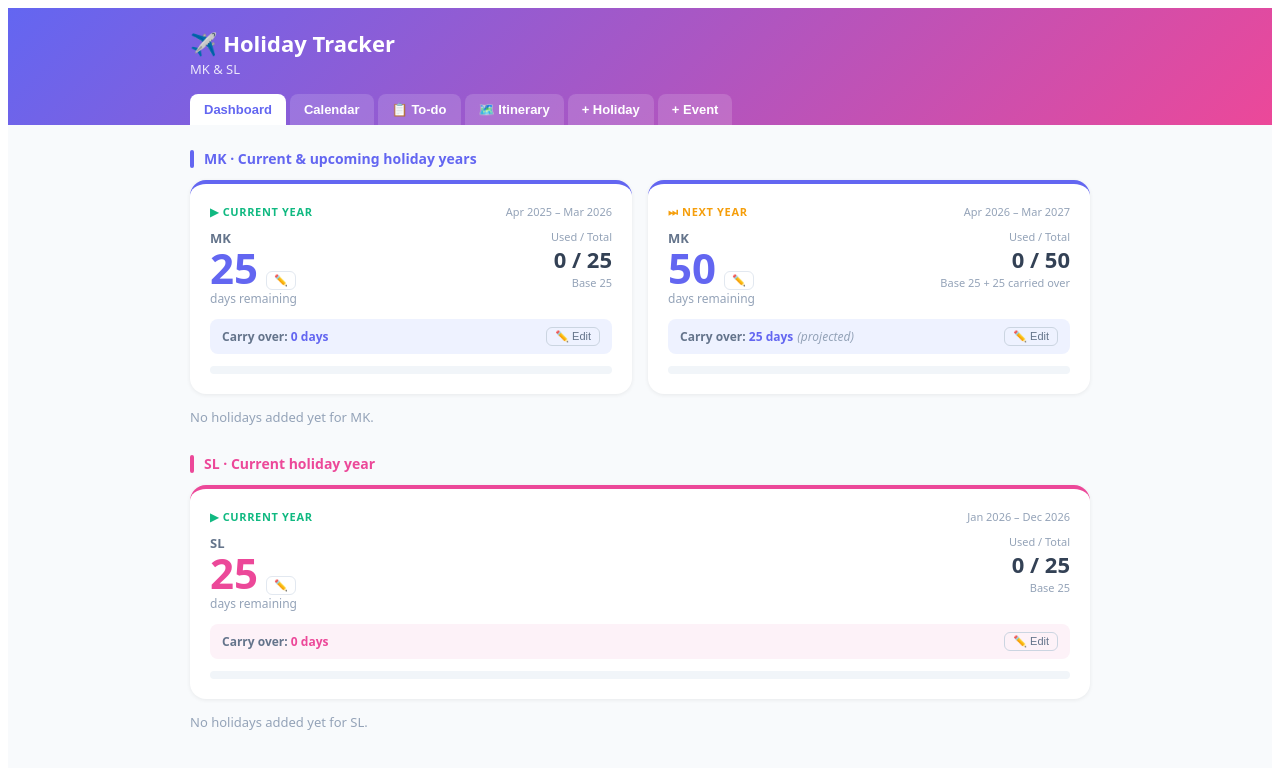
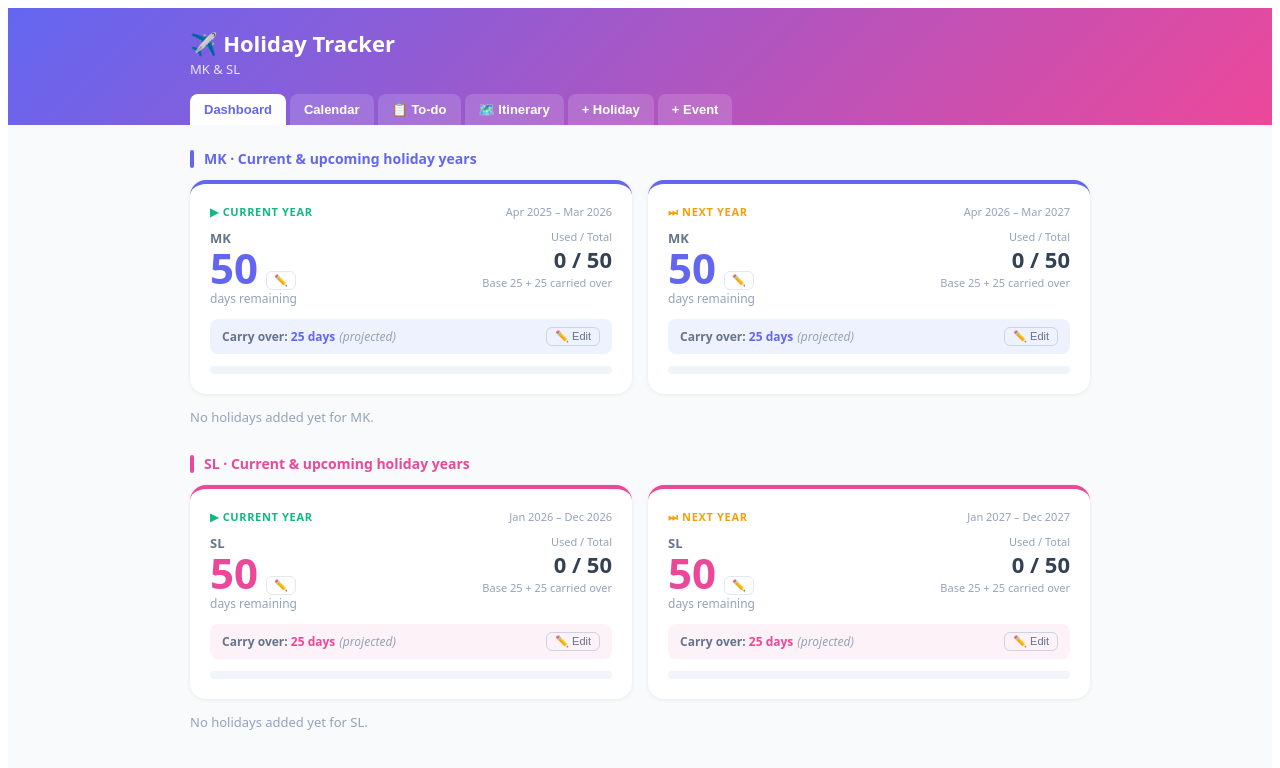
Before and after one commit to Angel0118/holiday-tracker, a React (Vite) app: page / in a window 1280 px wide. Shown: the top 768 px of the page. Built offline with nearby package versions, Linux system fonts and the light colour scheme.

Commit message:
Update App.jsx

```diff
--- a/src/App.jsx
+++ b/src/App.jsx
@@ -76,7 +76,7 @@
   const today=new Date(),todayStr=tds(today),beforeApril=today.getMonth()<3;
   const mkP=PEOPLE[0],slP=PEOPLE[1];
   const mkCurYear=getBaseYear(mkP,today),mkYears=beforeApril?[mkCurYear,mkCurYear+1]:[mkCurYear];
-  const slCurYear=getBaseYear(slP,today);
+  const slCurYear=getBaseYear(slP,today),slYears=[slCurYear,slCurYear+1];
 
   const[view,setView]=useState("dashboard");
   const[data,setData]=useState({});
@@ -105,8 +105,15 @@
   const D=(pid,yr)=>data[sKey(pid,yr)]||{holidays:[],carryover:0,coSet:false,initUsed:0,initSet:false};
   const bookedDays=(pid,yr)=>D(pid,yr).holidays.reduce((s,h)=>s+h.days,0);
   const usedDays=(pid,yr)=>D(pid,yr).initUsed+bookedDays(pid,yr);
-  const projCO=(person,yr)=>{const d=D(person.id,yr);const co=d.coSet?d.carryover:0;return Math.max(0,person.allowance+co-usedDays(person.id,yr));};
-  const remDays=(person,yr)=>(person.allowance+D(person.id,yr).carryover)-usedDays(person.id,yr);
+  // If carry over hasn't been explicitly set for a year, project it from the previous year's remaining days
+  const effectiveCO=(person,yr)=>{
+    const d=D(person.id,yr);
+    if(d.coSet)return d.carryover;
+    const prevD=D(person.id,yr-1);
+    const prevCO=prevD.coSet?prevD.carryover:0;
+    return Math.max(0,person.allowance+prevCO-usedDays(person.id,yr-1));
+  };
+  const remDays=(person,yr)=>(person.allowance+effectiveCO(person,yr))-usedDays(person.id,yr);
 
   function getAllHolidays(){
     const map={};
@@ -187,7 +194,7 @@
   // ── Card ─────────────────────────────────────────────────────────────────────
   function card(person,baseYear,isNext){
     const k=sKey(person.id,baseYear),d=D(person.id,baseYear);
-    const co=isNext&&!d.coSet?projCO(mkP,mkCurYear):d.carryover;
+    const co=effectiveCO(person,baseYear);
     const eff=person.allowance+co,u=usedDays(person.id,baseYear),rem=eff-u,pct=Math.min(100,(u/eff)*100);
     return(
       <div key={k} style={{background:"white",borderRadius:16,padding:20,boxShadow:"0 1px 4px rgba(0,0,0,0.07)",borderTop:`4px solid ${person.color}`}}>
@@ -229,7 +236,7 @@
             </div>
           ):(
             <div style={{display:"flex",justifyContent:"space-between",alignItems:"center"}}>
-              <div style={{color:"#64748b"}}><span style={{fontWeight:600}}>Carry over: </span><span style={{color:person.color,fontWeight:700}}>{co} days</span>{isNext&&!d.coSet&&<span style={{color:"#94a3b8",fontStyle:"italic",marginLeft:4}}>(projected)</span>}</div>
+              <div style={{color:"#64748b"}}><span style={{fontWeight:600}}>Carry over: </span><span style={{color:person.color,fontWeight:700}}>{co} days</span>{!d.coSet&&co>0&&<span style={{color:"#94a3b8",fontStyle:"italic",marginLeft:4}}>(projected)</span>}</div>
               <button onClick={()=>{setEditCO(k);setCOInput(co);setEditRem(null);}} style={{background:"none",border:"1px solid #cbd5e1",borderRadius:6,padding:"2px 8px",cursor:"pointer",color:"#64748b",fontSize:11}}>✏️ Edit</button>
             </div>
           )}
@@ -320,11 +327,13 @@
             <div>
               <div style={{display:"flex",alignItems:"center",gap:10,marginBottom:12}}>
                 <div style={{width:4,height:18,borderRadius:2,background:"#ec4899"}}/>
-                <h3 style={{margin:0,fontSize:14,fontWeight:700,color:"#ec4899"}}>SL · Current holiday year</h3>
+                <h3 style={{margin:0,fontSize:14,fontWeight:700,color:"#ec4899"}}>SL · Current & upcoming holiday years</h3>
               </div>
-              <div style={{marginBottom:14}}>{card(slP,slCurYear,false)}</div>
-              {holidayList("SL",slCurYear,"#fdf2f8")}
-              {D("SL",slCurYear).holidays.length===0&&<p style={{margin:0,color:"#94a3b8",fontSize:13}}>No holidays added yet for SL.</p>}
+              <div style={{display:"grid",gridTemplateColumns:"1fr 1fr",gap:16,marginBottom:14}}>
+                {slYears.map((yr,i)=>card(slP,yr,i>0))}
+              </div>
+              {slYears.map(yr=>holidayList("SL",yr,"#fdf2f8"))}
+              {slYears.every(yr=>D("SL",yr).holidays.length===0)&&<p style={{margin:0,color:"#94a3b8",fontSize:13}}>No holidays added yet for SL.</p>}
             </div>
           </div>
         )}
```
